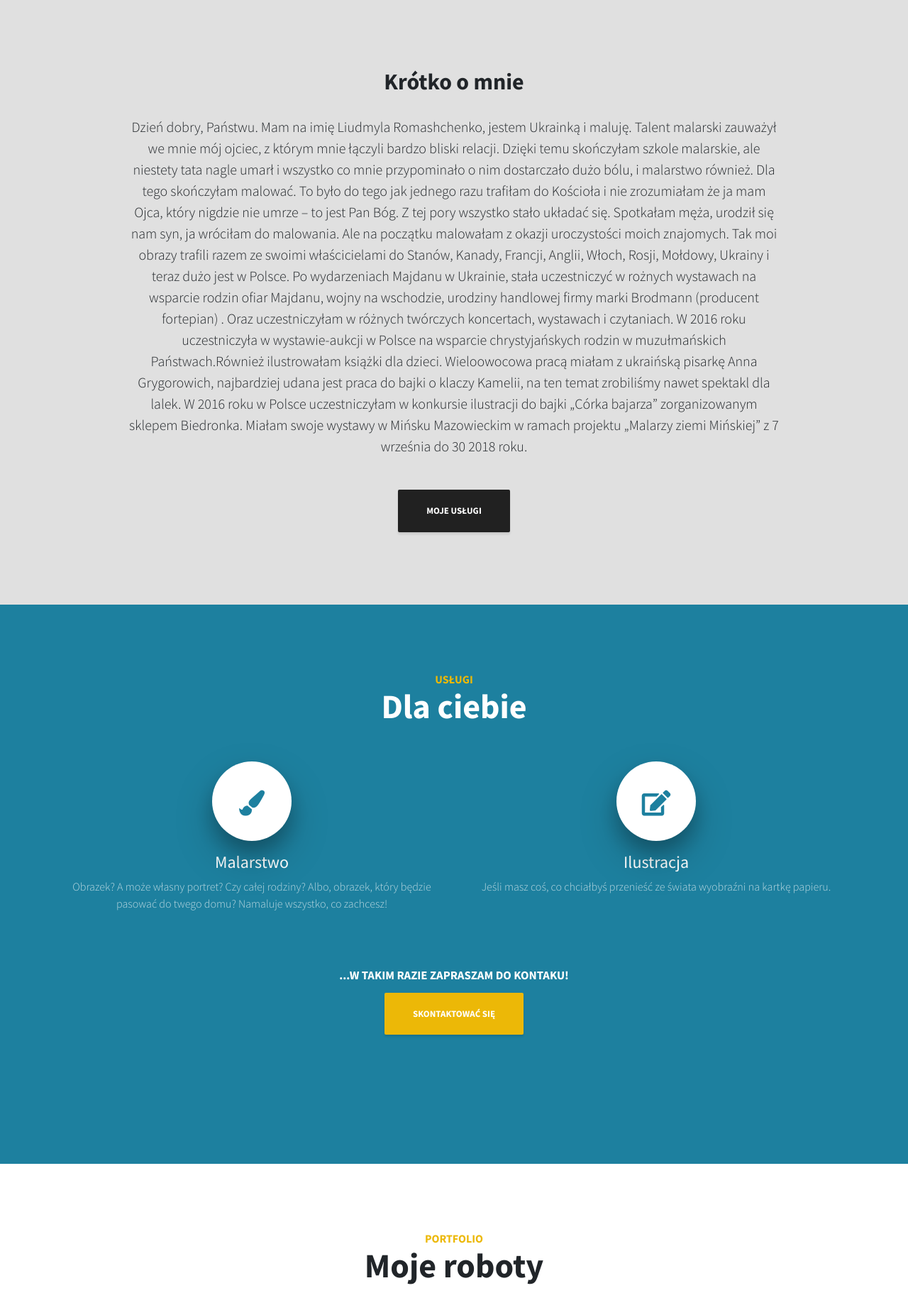
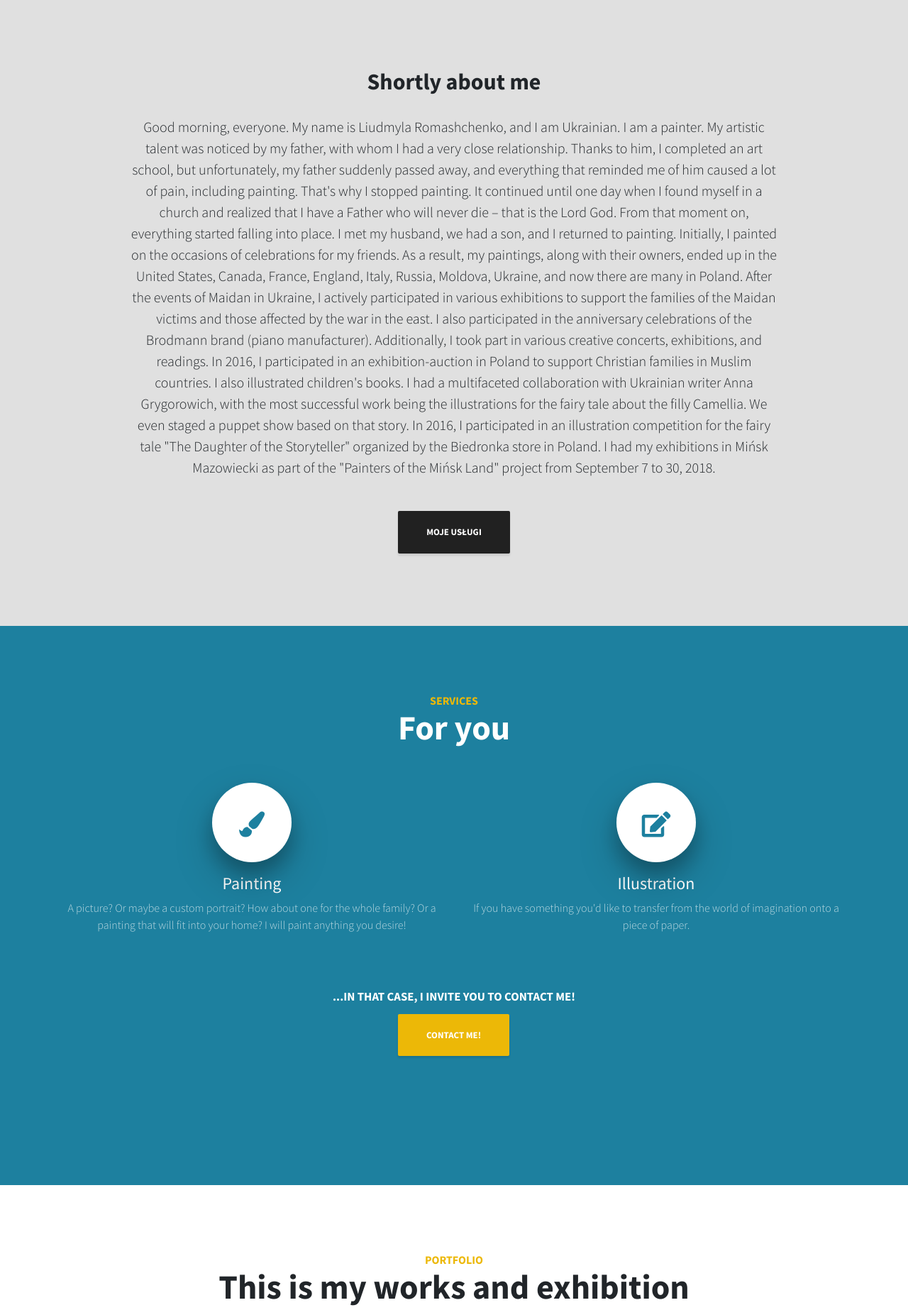
Before and after one commit to romule/Luromart, a website with bundled scripts: page index.html in a window 1280 px wide. Shown: the part 800-2646 px from the top of the page at 71% size. Built offline with nearby package versions, Linux system fonts and the light colour scheme.

Commit message:
make some changes; add translation

```diff
--- a/index.html
+++ b/index.html
@@ -24,7 +24,8 @@
   <!---------------------------------------------STANDART CSS BOOTSTRAP 4---------------------------------------->
   <!-- Fonts -->
   <link href="vendor/fontawesome-free/css/all.min.css" rel="stylesheet" type="text/css">
-  <link href="https://fonts.googleapis.com/css?family=Source+Sans+Pro:300,400,700,300italic,400italic,700italic" rel="stylesheet" type="text/css">
+  <link href="https://fonts.googleapis.com/css?family=Source+Sans+Pro:300,400,700,300italic,400italic,700italic"
+    rel="stylesheet" type="text/css">
   <link href="vendor/simple-line-icons/css/simple-line-icons.css" rel="stylesheet">
   <link href="https://fonts.googleapis.com/css?family=Pacifico&display=swap" rel="stylesheet">
 
@@ -48,22 +49,22 @@
   <nav id="sidebar-wrapper">
     <ul class="sidebar-nav">
       <li class="sidebar-brand">
-        <a class="js-scroll-trigger" href="#page-top">Nawigacja</a>
+        <a class="js-scroll-trigger" href="#page-top">Menu</a>
       </li>
       <li class="sidebar-nav-item">
-        <a class="js-scroll-trigger" href="#page-top">Główna</a>
+        <a class="js-scroll-trigger" href="#page-top">Main</a>
       </li>
       <li class="sidebar-nav-item">
-        <a class="js-scroll-trigger" href="#about">O mnie</a>
+        <a class="js-scroll-trigger" href="#about">About me</a>
       </li>
       <li class="sidebar-nav-item">
-        <a class="js-scroll-trigger" href="#services">Moje Uslugi</a>
+        <a class="js-scroll-trigger" href="#services">My services</a>
       </li>
       <li class="sidebar-nav-item">
-        <a class="js-scroll-trigger" href="#portfolio">Moje roboty</a>
+        <a class="js-scroll-trigger" href="#portfolio">My works and exhibition</a>
       </li>
       <li class="sidebar-nav-item">
-        <a class="js-scroll-trigger" href="#call">Kontakt</a>
+        <a class="js-scroll-trigger" href="#call">Contacts</a>
       </li>
     </ul>
   </nav>
@@ -74,10 +75,11 @@
     <div class="container text-center my-auto">
       <h1 class="mb-1 animated fadeInUp delay-2s">Ludmila Romashchenko</h1>
       <h3 class="mb-5 animated fadeInLeft delay-3s">
-        <em>Malarz. Ilustrator. Dekorator.</em>
+        <em>Painter. Artist. Designer</em>
       </h3>
-      <a class="btn btn-primary animated pulse infinite btn-xl js-scroll-trigger" href="#about" data-aos="fade-up" data-aos-duration="3000" data-aos-delay="400">
-        Zapoznać się</a>
+      <a class="btn btn-primary animated pulse infinite btn-xl js-scroll-trigger" href="#about" data-aos="fade-up"
+        data-aos-duration="3000" data-aos-delay="400">
+        Get to know</a>
     </div>
     <div class="overlay"></div>
   </header>
@@ -87,18 +89,28 @@
     <div class="container text-center">
       <div class="row">
         <div class="col-lg-10 mx-auto">
-          <h2>Krótko o mnie</h2>
-          <p class="lead mb-6">Dzień dobry, Państwu. Mam na imię Liudmyla Romashchenko, jestem Ukrainką i maluję. Talent malarski zauważył we mnie  mój ojciec, z którym mnie łączyli bardzo bliski relacji.
-            Dzięki temu skończyłam szkole malarskie, ale niestety tata nagle umarł i wszystko co mnie przypominało o nim dostarczało dużo bólu, i malarstwo również. Dla tego skończyłam malować.
-            To było do tego jak jednego razu trafiłam do Kościoła i nie zrozumiałam że ja mam Ojca, który nigdzie nie umrze – to jest Pan Bóg. Z tej pory wszystko stało układać się.
-            Spotkałam męża, urodził się nam syn, ja wróciłam do malowania. Ale na początku malowałam z okazji uroczystości moich znajomych.
-            Tak moi obrazy trafili razem ze swoimi właścicielami do Stanów, Kanady, Francji, Anglii, Włoch, Rosji, Mołdowy, Ukrainy i teraz dużo jest w Polsce.
-            Po wydarzeniach Majdanu w Ukrainie, stała uczestniczyć w rożnych wystawach na wsparcie rodzin ofiar Majdanu, wojny na wschodzie, urodziny handlowej firmy marki Brodmann (producent fortepian) .
-            Oraz uczestniczyłam w różnych twórczych koncertach, wystawach i czytaniach.
-            W 2016 roku uczestniczyła w wystawie-aukcji w Polsce na wsparcie chrystyjańskych rodzin w muzułmańskich Państwach.Również ilustrowałam książki dla dzieci.
-            Wieloowocowa pracą miałam z ukraińską pisarkę Anna Grygorowich, najbardziej udana jest praca do bajki o klaczy Kamelii, na ten temat zrobiliśmy nawet spektakl dla lalek.
-            W 2016 roku w Polsce uczestniczyłam w konkursie ilustracji do bajki „Córka bajarza” zorganizowanym sklepem Biedronka.
-            Miałam swoje wystawy w Mińsku Mazowieckim w ramach projektu „Malarzy ziemi Mińskiej” z 7 września do 30 2018 roku.</p>
+          <h2>Shortly about me</h2>
+          <p class="lead mb-6">Good morning, everyone. My name is Liudmyla Romashchenko, and I am Ukrainian. I am a
+            painter. My artistic talent was noticed by my father, with whom I had a very close relationship. Thanks to
+            him, I completed an art school, but unfortunately, my father suddenly passed away, and everything that
+            reminded me of him caused a lot of pain, including painting. That's why I stopped painting.
+            It continued until one day when I found myself in a church and realized that I have a Father who will never
+            die – that is the Lord God. From that moment on, everything started falling into place. I met my husband, we
+            had a son, and I returned to painting. Initially, I painted on the occasions of celebrations for my friends.
+            As a result, my paintings, along with their owners, ended up in the United States, Canada, France, England,
+            Italy, Russia, Moldova, Ukraine, and now there are many in Poland. After the events of Maidan in Ukraine, I
+            actively participated in various exhibitions to support the families of the Maidan victims and those
+            affected by the war in the east. I also participated in the anniversary celebrations of the Brodmann brand
+            (piano manufacturer).
+            Additionally, I took part in various creative concerts, exhibitions, and readings. In 2016, I participated
+            in an exhibition-auction in Poland to support Christian families in Muslim countries. I also illustrated
+            children's books.
+            I had a multifaceted collaboration with Ukrainian writer Anna Grygorowich, with the most successful work
+            being the illustrations for the fairy tale about the filly Camellia. We even staged a puppet show based on
+            that story. In 2016, I participated in an illustration competition for the fairy tale "The Daughter of the
+            Storyteller" organized by the Biedronka store in Poland.
+            I had my exhibitions in Mińsk Mazowiecki as part of the "Painters of the Mińsk Land" project from September
+            7 to 30, 2018.</p>
           </p>
           <a class="btn btn-dark btn-xl js-scroll-trigger" href="#services">Moje usługi</a>
         </div>
@@ -110,38 +122,41 @@
   <section class="content-section bg-primary text-white text-center" id="services">
     <div class="container">
       <div class="content-section-heading">
-        <h3 class="text-secondary mb-0">Usługi</h3>
-        <h2 class="mb-5">Dla ciebie</h2>
+        <h3 class="text-secondary mb-0">Services</h3>
+        <h2 class="mb-5">For you</h2>
       </div>
       <div class="row">
         <div class="col-lg-6 col-md-6 mb-5 mb-lg-0">
-          <span class="service-icon rounded-circle z-depth-4 rounded-circle mx-auto mb-3" data-aos="zoom-in" data-aos-duration="700" data-aos-delay="400">
+          <span class="service-icon rounded-circle z-depth-4 rounded-circle mx-auto mb-3" data-aos="zoom-in"
+            data-aos-duration="700" data-aos-delay="400">
             <i class="fas fa-paint-brush"></i>
           </span>
           <h4>
-            <strong>Malarstwo</strong>
+            <strong>Painting</strong>
           </h4>
           <p class="text-faded mb-0" data-aos="flip-left" data-aos-duration="900" data-aos-delay="500">
-            Obrazek? A może własny portret? Czy całej rodziny?
-            Albo, obrazek, który będzie pasować do twego domu?
-            Namaluje wszystko, co zachcesz!
+            A picture? Or maybe a custom portrait? How about one for the whole family? Or a painting that will fit into
+            your home? I will paint anything you desire!
           </p>
         </div>
         <div class="col-lg-6 col-md-6 mb-5 mb-lg-0 ">
-          <span class="service-icon rounded-circle z-depth-4 rounded-circle mx-auto mb-3" data-aos="zoom-in" data-aos-duration="700" data-aos-delay="600">
+          <span class="service-icon rounded-circle z-depth-4 rounded-circle mx-auto mb-3" data-aos="zoom-in"
+            data-aos-duration="700" data-aos-delay="600">
             <i class="fas fa-edit"></i>
           </span>
           <h4>
-            <strong>Ilustracja</strong>
+            <strong>Illustration</strong>
           </h4>
           <p class="text-faded mb-0" data-aos="flip-right" data-aos-duration="900" data-aos-delay="700">
-            Jeśli masz coś, co chciałbyś przenieść ze świata wyobraźni na kartkę papieru.
+            If you have something you'd like to transfer from the world of imagination onto a piece of paper.
           </p>
         </div>
       </div>
-      <div class="call content-section-heading" data-aos="fade-up" data-aos-anchor-placement="top-bottom" data-aos-duration="400" data-aos-delay="1000" id="cont">
-        <h3 id="buttom" class="animated pulse infinite">...w takim razie zapraszam do kontaku!</h3>
-        <a class="btn btn-secondary btn-xl js-scroll-trigger animated rotateIn delay-4s" href="#call">Skontaktować się</a>
+      <div class="call content-section-heading" data-aos="fade-up" data-aos-anchor-placement="top-bottom"
+        data-aos-duration="400" data-aos-delay="1000" id="cont">
+        <h3 id="buttom" class="animated pulse infinite">
+          ...in that case, I invite you to contact me!</h3>
+        <a class="btn btn-secondary btn-xl js-scroll-trigger animated rotateIn delay-4s" href="#call">Contact me!</a>
       </div>
     </div>
   </section>
@@ -151,7 +166,7 @@
     <div class="container">
       <div class="content-section-heading text-center">
         <h3 class="text-secondary mb-0">Portfolio</h3>
-        <h2 class="mb-5">Moje roboty</h2>
+        <h2 class="mb-5">This is my works and exhibition</h2>
       </div>
 
       <!--------------------------------------Carousel Wrapper---------------------------------------------->
@@ -172,8 +187,7 @@
         <div class="carousel-inner" role="listbox">
           <div class="carousel-item active">
             <div class="view">
-        <img class="d-block w-100" src="img/Portfolio/1.jpg"
-          alt="First slide">
+              <img class="d-block w-100" src="img/Portfolio/1.jpg" alt="First slide">
               <div class="mask rgba-black-light"></div>
             </div>
           </div>
@@ -181,8 +195,7 @@
 
             <!----------------------------------------------Mask color----------------------------------------->
             <div class="view">
-        <img class="d-block w-100" src="img/Portfolio/2.jpg"
-          alt="Second slide">
+              <img class="d-block w-100" src="img/Portfolio/2.jpg" alt="Second slide">
               <div class="mask rgba-black-slight"></div>
             </div>
           </div>
@@ -190,8 +203,7 @@
 
             <!--------------------------------------------Mask color--------------------------------------------->
             <div class="view">
-        <img class="d-block w-100" src="img/Portfolio/3.jpg"
-          alt="Third slide">
+              <img class="d-block w-100" src="img/Portfolio/3.jpg" alt="Third slide">
               <div class="mask rgba-black-slight"></div>
             </div>
           </div>
@@ -200,8 +212,7 @@
 
             <!--------------------------------------------Mask color--------------------------------------------->
             <div class="view">
-        <img class="d-block w-100" src="img/Portfolio/4.jpg"
-          alt="Fourth slide">
+              <img class="d-block w-100" src="img/Portfolio/4.jpg" alt="Fourth slide">
               <div class="mask rgba-black-slight"></div>
             </div>
           </div>
@@ -210,8 +221,7 @@
 
             <!--------------------------------------------Mask color--------------------------------------------->
             <div class="view">
-        <img class="d-block w-100" src="img/Portfolio/5.jpg"
-          alt="Fifth slide">
+              <img class="d-block w-100" src="img/Portfolio/5.jpg" alt="Fifth slide">
               <div class="mask rgba-black-slight"></div>
             </div>
           </div>
@@ -220,8 +230,7 @@
 
             <!--------------------------------------------Mask color--------------------------------------------->
             <div class="view">
-        <img class="d-block w-100" src="img/Portfolio/6.jpg"
-          alt="Sixs slide">
+              <img class="d-block w-100" src="img/Portfolio/6.jpg" alt="Sixs slide">
               <div class="mask rgba-black-slight"></div>
             </div>
           </div>
@@ -321,7 +330,8 @@
               <div class="col-md-12">
 
                 <div class="md-form">
-                          <textarea type="text" id="message" name="message" rows="2" class="form-control md-textarea"></textarea>
+                  <textarea type="text" id="message" name="message" rows="2"
+                    class="form-control md-textarea"></textarea>
                   <label for="message">Your message</label>
                 </div>
 
@@ -332,7 +342,7 @@
           </form>
 
           <div class="text-center text-md-left">
-              <a class="btn btn-primary" >Send</a>
+            <a class="btn btn-primary">Send</a>
           </div>
           <div class="status"></div>
         </div>
@@ -341,12 +351,9 @@
         <!--Grid column-->
         <div class="col-md-3 text-center">
           <ul class="list-unstyled mb-0">
-              <li><i class="fas fa-map-marker-alt fa-2x"></i>
-                  <p>ul.Bracka 18, 05-800 Warszawa, Polska</p>
-              </li>
 
             <li><i class="fas fa-phone mt-4 fa-2x"></i>
-                  <p>+ 48 531 280 625</p>
+              <p>+1 437 993 2619</p>
             </li>
 
             <li><i class="fas fa-envelope mt-4 fa-2x"></i>
@@ -362,8 +369,8 @@
   <!-------------------------------------------------- Footer ----------------------------------------------->
   <footer class="text-center" id="foot">
     <div class="container">
-      <p class="text-muted small mb-0">RiO&copy; Designed & Created By <a href="https://www.facebook.com/elllijah">Elijah Romashchenko</a> 2019.</p>
-      <p class="text-muted small mb-0">Whith help: <a href="https://getbootstrap.com/">Bootstrap 4</a> & <a href="https://mdbootstrap.com/">MDbootstrap</a> & Google Fonts</p>
+      <p class="text-muted small mb-0">RiO&copy; maintaining by <a href="https://www.linkedin.com/in/romul/"
+          target='_blank'>Elijah Romashchenko</a></p>
     </div>
   </footer>
 
@@ -378,9 +385,11 @@
   <!-- JQuery -->
   <script type="text/javascript" src="https://cdnjs.cloudflare.com/ajax/libs/jquery/3.4.1/jquery.min.js"></script>
   <!-- Bootstrap tooltips -->
-  <script type="text/javascript" src="https://cdnjs.cloudflare.com/ajax/libs/popper.js/1.14.4/umd/popper.min.js"></script>
+  <script type="text/javascript"
+    src="https://cdnjs.cloudflare.com/ajax/libs/popper.js/1.14.4/umd/popper.min.js"></script>
   <!-- Bootstrap core JavaScript -->
-  <script type="text/javascript" src="https://cdnjs.cloudflare.com/ajax/libs/twitter-bootstrap/4.3.1/js/bootstrap.min.js"></script>
+  <script type="text/javascript"
+    src="https://cdnjs.cloudflare.com/ajax/libs/twitter-bootstrap/4.3.1/js/bootstrap.min.js"></script>
   <!-- MDB core JavaScript -->
   <script type="text/javascript" src="https://cdnjs.cloudflare.com/ajax/libs/mdbootstrap/4.10.1/js/mdb.min.js"></script>
 
```
Lines whose indentation alone changed are shown as unchanged.
